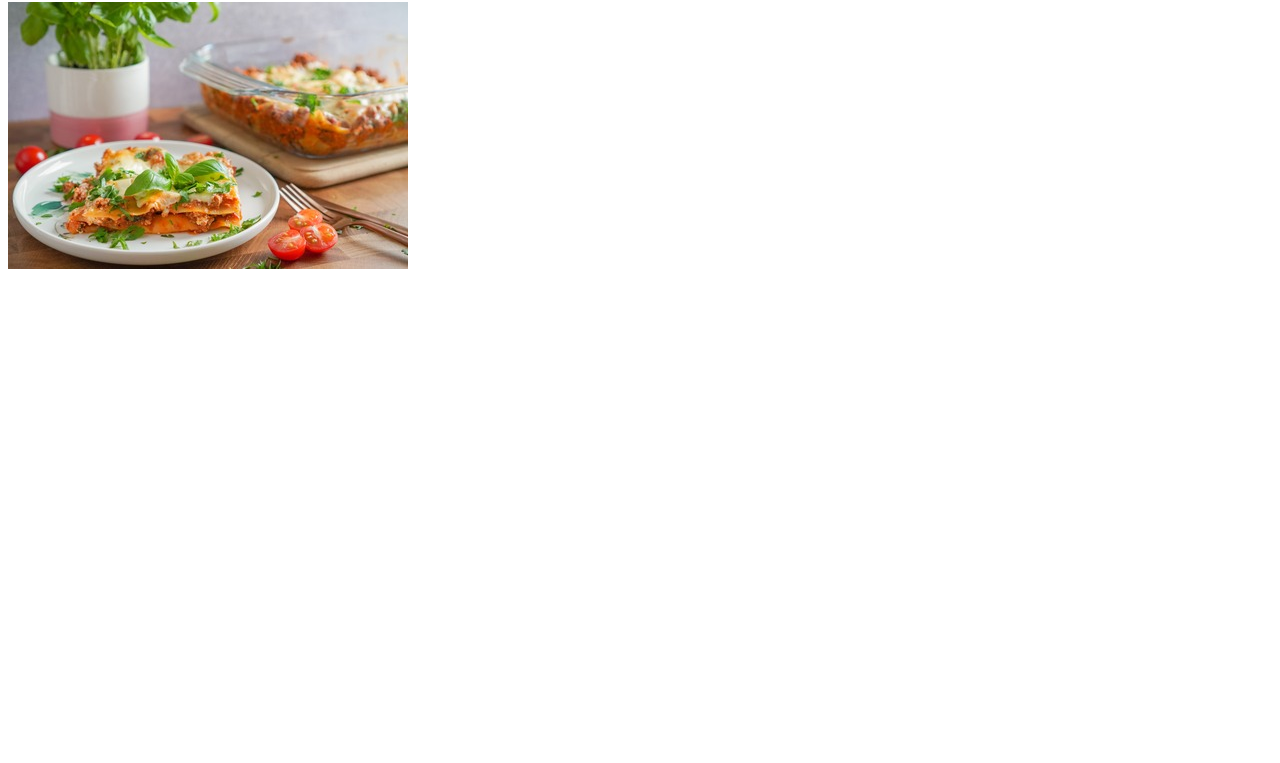
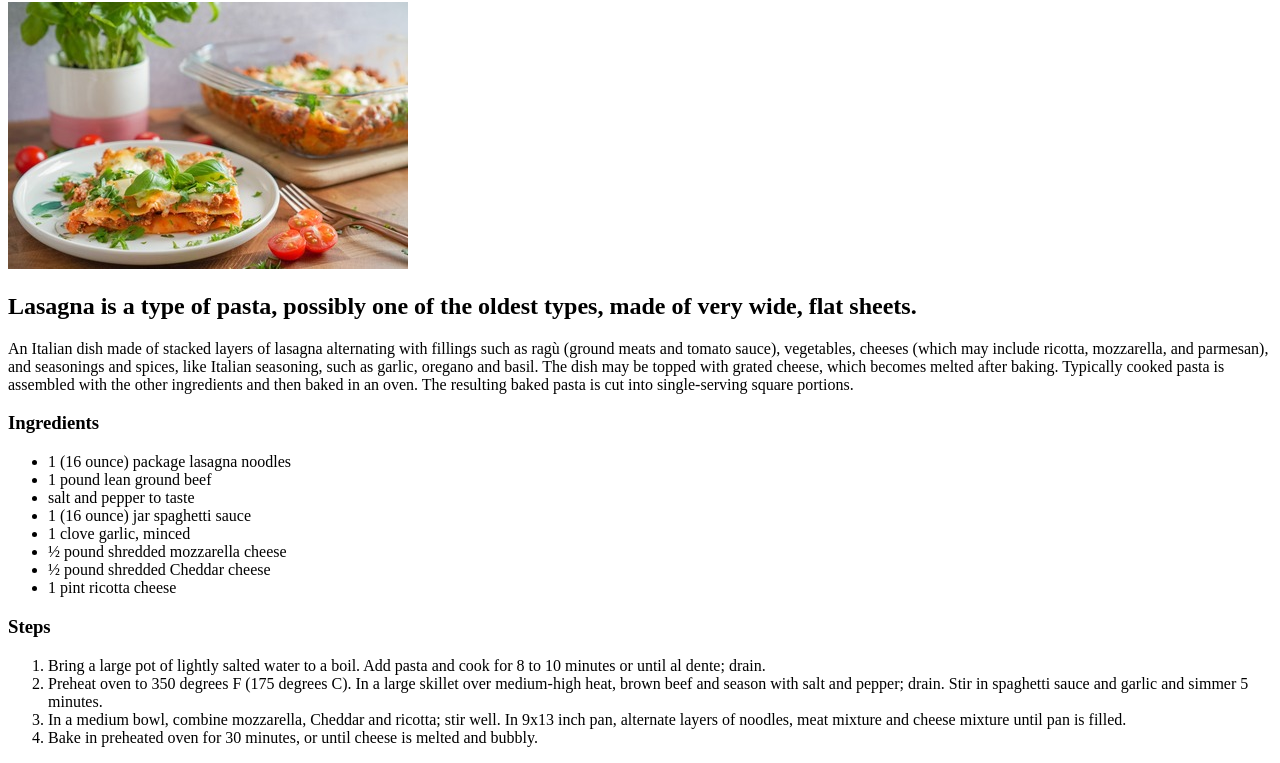
Before and after one commit to IceCode18/odin-recipes, a plain HTML site: page recipes/lasagna.html in a window 1280 px wide. Shown: the part 78-841 px from the top of the page. Before the commit the page ends 800 px from the top, so only its background shows below. Drawn offline with Linux system fonts and the light colour scheme.

Commit message:
Append dish description, ingredients, and instructions to lasagna.html

```diff
--- a/recipes/lasagna.html
+++ b/recipes/lasagna.html
@@ -9,5 +9,25 @@
 <body>
     <h1>Lasagna</h1>
     <img src="/images/lasagna.jpg" alt="Picture of Lasagna">
+    <h2>Lasagna is a type of pasta, possibly one of the oldest types, made of very wide, flat sheets.</h2>
+    <p>An Italian dish made of stacked layers of lasagna alternating with fillings such as ragù (ground meats and tomato sauce), vegetables, cheeses (which may include ricotta, mozzarella, and parmesan), and seasonings and spices, like Italian seasoning, such as garlic, oregano and basil. The dish may be topped with grated cheese, which becomes melted after baking. Typically cooked pasta is assembled with the other ingredients and then baked in an oven. The resulting baked pasta is cut into single-serving square portions.</p>
+    <h3>Ingredients</h3>
+    <ul>
+        <li>1 (16 ounce) package lasagna noodles</li>
+        <li>1 pound lean ground beef</li>
+        <li>salt and pepper to taste</li>
+        <li>1 (16 ounce) jar spaghetti sauce</li>
+        <li>1 clove garlic, minced</li>
+        <li>½ pound shredded mozzarella cheese</li>
+        <li>½ pound shredded Cheddar cheese</li>
+        <li>1 pint ricotta cheese</li>
+    </ul>
+    <h3>Steps</h3>
+    <ol>
+        <li>Bring a large pot of lightly salted water to a boil. Add pasta and cook for 8 to 10 minutes or until al dente; drain.</li>
+        <li>Preheat oven to 350 degrees F (175 degrees C). In a large skillet over medium-high heat, brown beef and season with salt and pepper; drain. Stir in spaghetti sauce and garlic and simmer 5 minutes.</li>
+        <li>In a medium bowl, combine mozzarella, Cheddar and ricotta; stir well. In 9x13 inch pan, alternate layers of noodles, meat mixture and cheese mixture until pan is filled.</li>
+        <li>Bake in preheated oven for 30 minutes, or until cheese is melted and bubbly.</li>
+    </ol>
 </body>
 </html>
```
